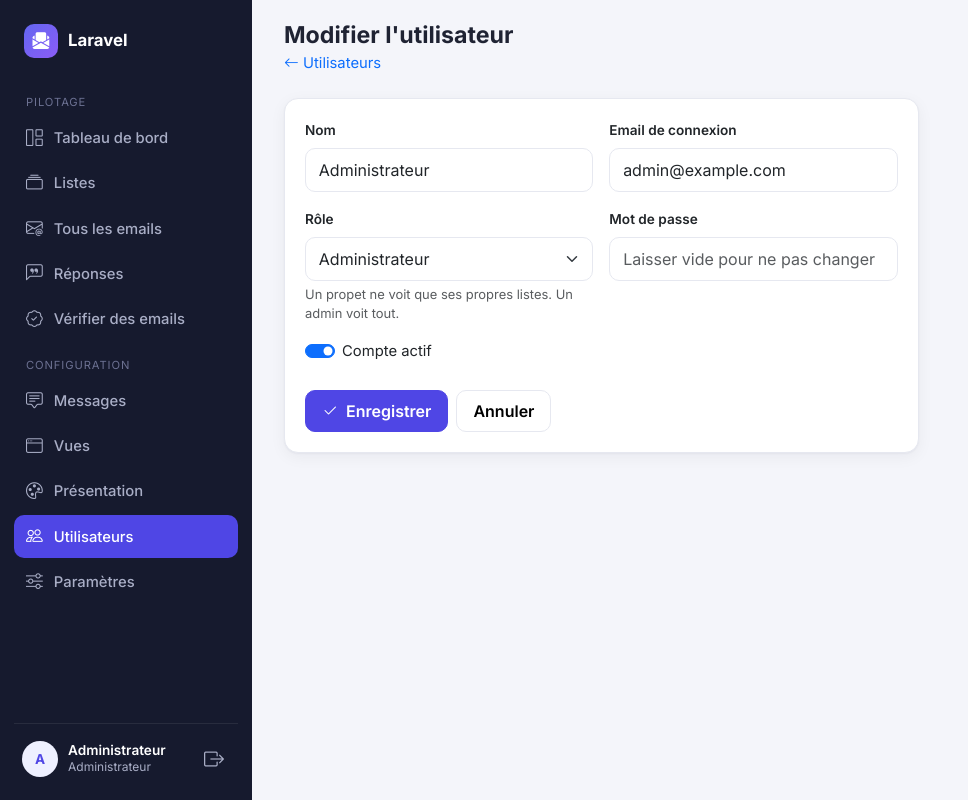
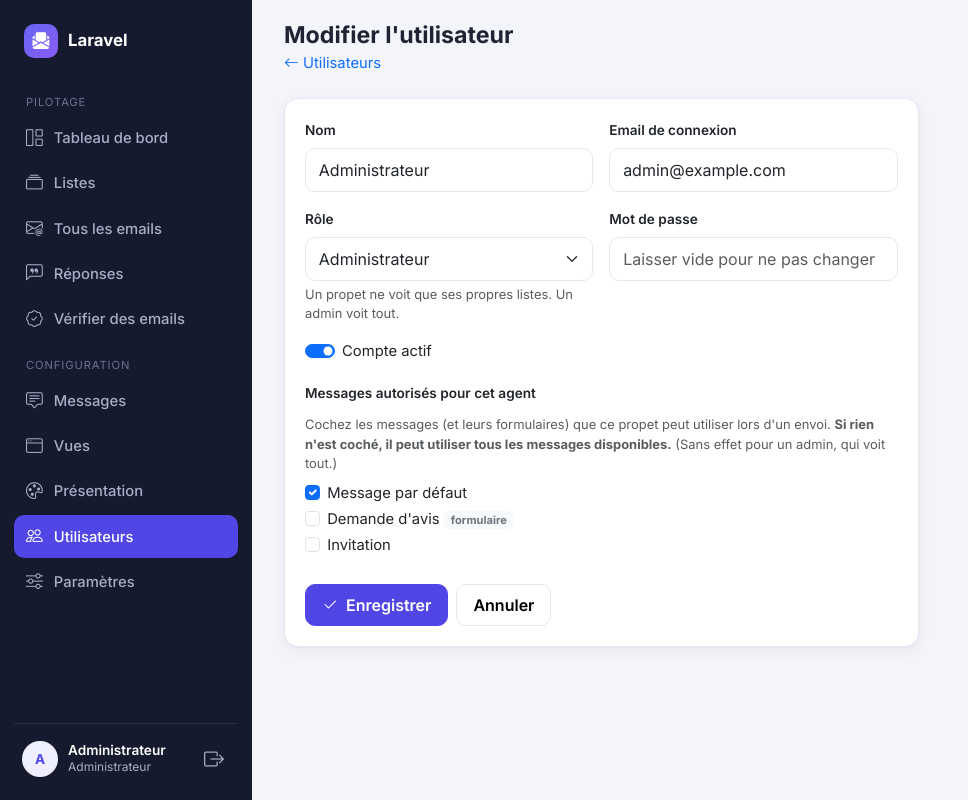
Before and after one commit to hurnt8/Ian-Dale, a Laravel app: page /admin/utilisateurs/1/edit in a window 1280 px wide. Shown: the whole page, without its empty margins (0-968 px from the left). Run offline with Laravel 12, Linux system fonts and the light colour scheme; a user stored in the database is signed in; data comes from the database, SQL or seed files in the repository; tables that the repository leaves empty hold one stand-in row (values such as "Sample post"); some libraries are stand-ins or nearby versions; some web fonts are replaced.

Commit message:
Refait l'affectation des messages/formulaires par agent + remet le lien de désinscription
- Table pivot message_template_user : l'admin coche les messages autorisés par propet.
- Le propet ne voit/n'utilise que ses messages autorisés (tous si aucun n'est coché).
- Rétablit le pied de page + lien « Se désinscrire » (obligatoire).

Co-Authored-By: Claude Opus 4.8 <noreply@anthropic.com>

```diff
--- a/mailer-app/app/Http/Controllers/Admin/UserController.php
+++ b/mailer-app/app/Http/Controllers/Admin/UserController.php
@@ -4,6 +4,7 @@ namespace App\Http\Controllers\Admin;
 
 use App\Enums\Role;
 use App\Http\Controllers\Controller;
+use App\Models\MessageTemplate;
 use App\Models\User;
 use Illuminate\Http\RedirectResponse;
 use Illuminate\Http\Request;
@@ -20,7 +21,11 @@ class UserController extends Controller
 
     public function create(): View
     {
-        return view('admin.users.form', ['user' => new User(['role' => Role::Propet, 'is_active' => true])]);
+        return view('admin.users.form', [
+            'user' => new User(['role' => Role::Propet, 'is_active' => true]),
+            'templates' => MessageTemplate::available()->get(),
+            'assigned' => [],
+        ]);
     }
 
     public function store(Request $request): RedirectResponse
@@ -30,16 +35,23 @@ class UserController extends Controller
             'email' => ['required', 'email', 'max:190', 'unique:users,email'],
             'role' => ['required', Rule::enum(Role::class)],
             'password' => ['required', Password::min(8)],
+            'templates' => ['sometimes', 'array'],
+            'templates.*' => ['integer', Rule::exists('message_templates', 'id')],
         ]);
 
-        User::create([...$data, 'is_active' => true]);
+        $user = User::create(['name' => $data['name'], 'email' => $data['email'], 'role' => $data['role'], 'password' => $data['password'], 'is_active' => true]);
+        $user->allowedTemplates()->sync($data['templates'] ?? []);
 
         return redirect()->route('admin.users.index')->with('success', 'Utilisateur créé.');
     }
 
     public function edit(User $user): View
     {
-        return view('admin.users.form', compact('user'));
+        return view('admin.users.form', [
+            'user' => $user,
+            'templates' => MessageTemplate::available()->get(),
+            'assigned' => $user->allowedTemplates()->pluck('message_templates.id')->all(),
+        ]);
     }
 
     public function update(Request $request, User $user): RedirectResponse
@@ -50,11 +62,16 @@ class UserController extends Controller
             'role' => ['required', Rule::enum(Role::class)],
             'password' => ['nullable', Password::min(8)],
             'is_active' => ['sometimes', 'boolean'],
+            'templates' => ['sometimes', 'array'],
+            'templates.*' => ['integer', Rule::exists('message_templates', 'id')],
         ]);
 
         if ($user->is($request->user()) && ($data['role'] !== Role::Admin->value || ! $request->boolean('is_active'))) {
             return back()->with('error', 'Vous ne pouvez pas retirer vos propres droits admin ni désactiver votre compte.');
         }
+
+        $templates = $data['templates'] ?? [];
+        unset($data['templates']);
 
         if (empty($data['password'])) {
             unset($data['password']);
@@ -62,6 +79,7 @@ class UserController extends Controller
         $data['is_active'] = $request->boolean('is_active');
 
         $user->update($data);
+        $user->allowedTemplates()->sync($templates);
 
         return redirect()->route('admin.users.index')->with('success', 'Utilisateur mis à jour.');
     }
--- a/mailer-app/app/Models/User.php
+++ b/mailer-app/app/Models/User.php
@@ -5,9 +5,11 @@ namespace App\Models;
 use App\Enums\Role;
 use Database\Factories\UserFactory;
 use Illuminate\Database\Eloquent\Factories\HasFactory;
+use Illuminate\Database\Eloquent\Relations\BelongsToMany;
 use Illuminate\Database\Eloquent\Relations\HasMany;
 use Illuminate\Foundation\Auth\User as Authenticatable;
 use Illuminate\Notifications\Notifiable;
+use Illuminate\Support\Collection;
 
 class User extends Authenticatable
 {
@@ -33,6 +35,26 @@ class User extends Authenticatable
         return $this->hasMany(Campaign::class);
     }
 
+    /** Messages attribués à cet agent par l'admin. */
+    public function allowedTemplates(): BelongsToMany
+    {
+        return $this->belongsToMany(MessageTemplate::class);
+    }
+
+    /**
+     * Messages que cet agent peut réellement utiliser :
+     * ceux qui lui sont attribués (et actifs), ou tous les messages actifs si aucune attribution.
+     *
+     * @return Collection<int, MessageTemplate>
+     */
+    public function availableTemplates(): Collection
+    {
+        $assigned = $this->allowedTemplates()->where('is_active', true)
+            ->orderByDesc('is_default')->orderBy('name')->get();
+
+        return $assigned->isNotEmpty() ? $assigned : MessageTemplate::available()->get();
+    }
+
     public function isAdmin(): bool
     {
         return $this->role === Role::Admin;
--- a/mailer-app/resources/views/admin/users/form.blade.php
+++ b/mailer-app/resources/views/admin/users/form.blade.php
@@ -41,6 +41,21 @@
                     </div>
                 </div>
             @endif
+
+            <div class="col-12">
+                <label class="form-label">Messages autorisés pour cet agent</label>
+                <div class="form-text mb-2">Cochez les messages (et leurs formulaires) que ce propet peut utiliser lors d'un envoi. <strong>Si rien n'est coché, il peut utiliser tous les messages disponibles.</strong> (Sans effet pour un admin, qui voit tout.)</div>
+                @php $assignedIds = old('templates', $assigned ?? []); @endphp
+                @forelse($templates as $t)
+                    <div class="form-check">
+                        <input type="checkbox" name="templates[]" value="{{ $t->id }}" class="form-check-input" id="tpl{{ $t->id }}"
+                               @checked(in_array((string) $t->id, array_map('strval', $assignedIds), true))>
+                        <label class="form-check-label" for="tpl{{ $t->id }}">{{ $t->name }}@if($t->hasForm())<span class="badge bg-light text-secondary ms-1">formulaire</span>@endif</label>
+                    </div>
+                @empty
+                    <div class="text-secondary small">Aucun message disponible. Créez-en dans Admin &gt; Messages.</div>
+                @endforelse
+            </div>
         </div>
         <div class="mt-4 d-flex gap-2">
             <button class="btn btn-primary"><i class="bi bi-check2 me-1"></i> Enregistrer</button>
--- a/mailer-app/resources/views/emails/campaign.blade.php
+++ b/mailer-app/resources/views/emails/campaign.blade.php
@@ -78,7 +78,10 @@
             @endif
 
             {{-- Pied de page : texte optionnel (réglable dans Présentation) ; le lien de désinscription est OBLIGATOIRE et toujours affiché. --}}
-
+            <tr><td style="padding:24px 32px;font-size:12px;line-height:1.5;color:#8a8fa3;border-top:1px solid #eceef3;">
+                @if($b['footer']){!! nl2br(e($b['footer'])) !!}<br>@endif
+                <a href="{{ $unsubscribeUrl }}" style="color:#8a8fa3;">Se désinscrire</a>
+            </td></tr>
         </table>
     </td></tr>
 </table>
```
Also changed, not shown: mailer-app/app/Http/Controllers/Propet/CampaignController.php (+7 -4 lines), mailer-app/tests/Feature/AgentTemplatesTest.php (added, +77 -0 lines), mailer-app/database/migrations/2026_11_24_000001_create_message_template_user_table.php (added).
